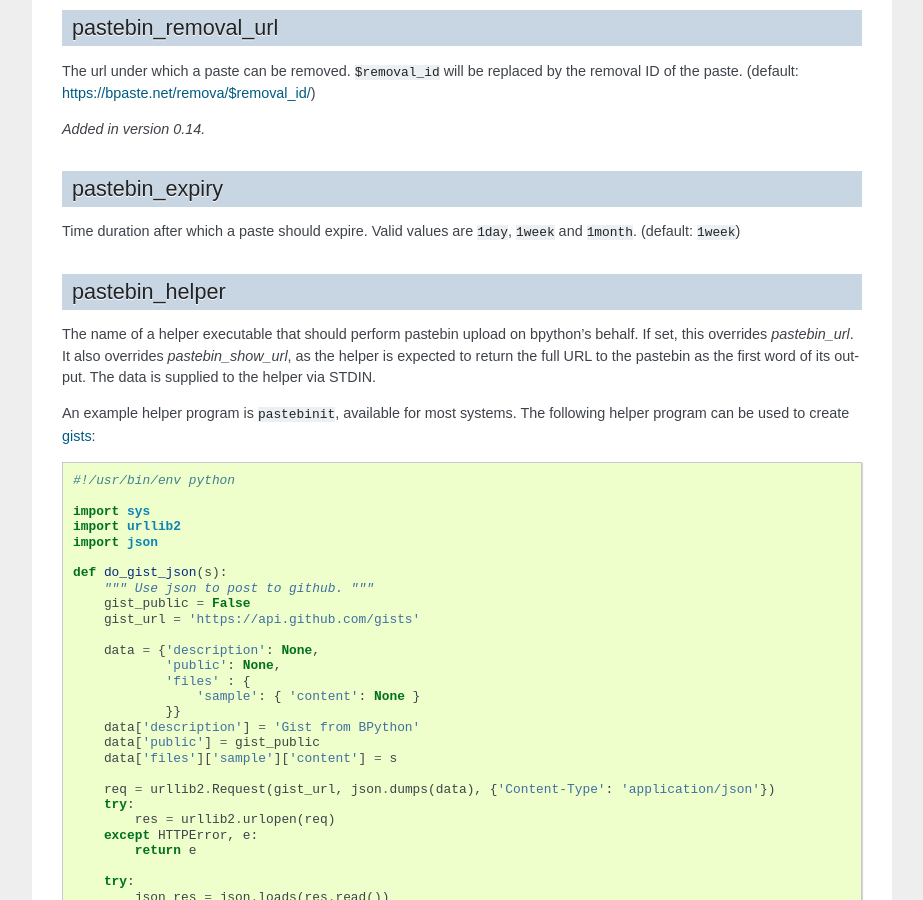
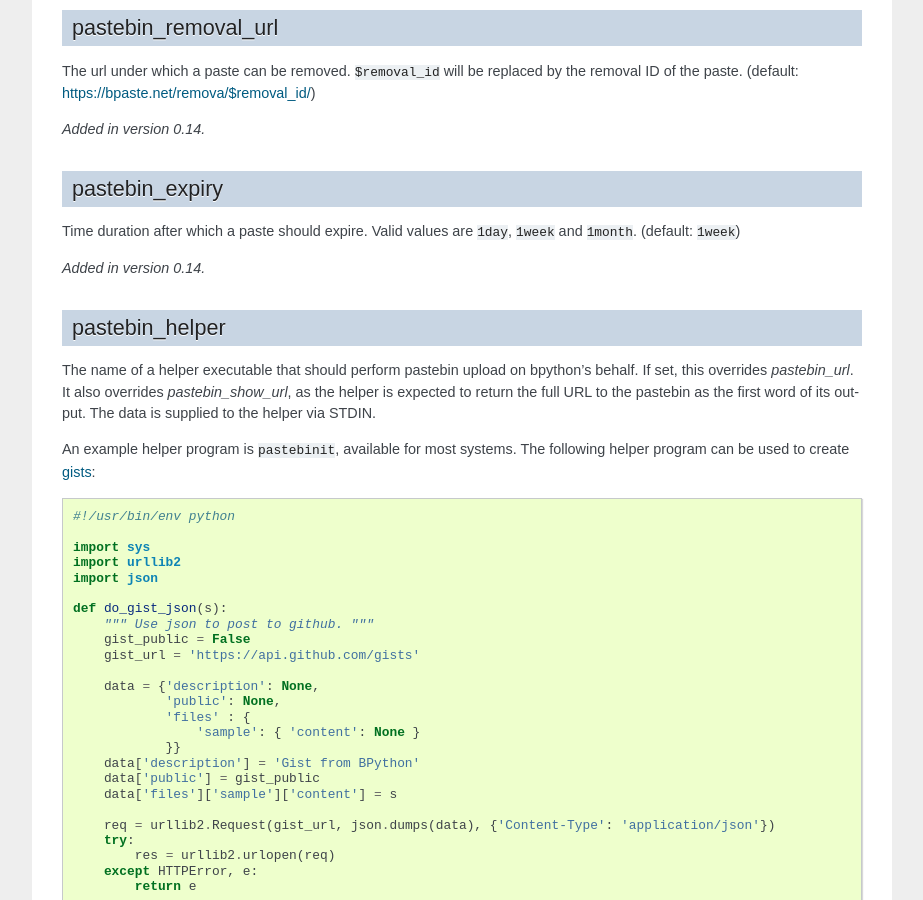
Before and after one commit to bpython/bpython, a Sphinx documentation site: the page built from doc/sphinx/source/configuration-options.rst, in a window 1280 px wide and 900 px high, scrolled down 1435 px. Shown: the whole window, without its empty margins (198-1121 px from the left). Built offline with Sphinx 7.4.7, drawn with Linux system fonts in a browser that asks for light colours; pages that are not in the unit, such as notebooks, are missing from menus.

Commit message:
Add version information
Signed-off-by: Sebastian Ramacher <sebastian+dev@ramacher.at>

```diff
--- a/doc/sphinx/source/configuration-options.rst
+++ b/doc/sphinx/source/configuration-options.rst
@@ -70,6 +70,8 @@ pastebin_expiry
 ^^^^^^^^^^^^^^^
 Time duration after which a paste should expire. Valid values are ``1day``,
 ``1week`` and ``1month``. (default: ``1week``)
+
+.. versionadded:: 0.14
 
 pastebin_helper
 ^^^^^^^^^^^^^^^
```
